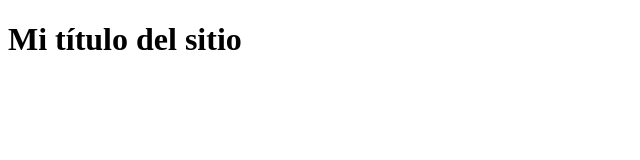
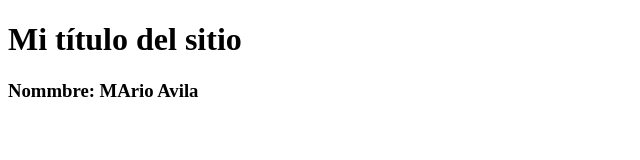
Before and after one commit to avilamariol1/DSW-MarioAvila, a plain HTML site: page index.html in a window 1280 px wide. Shown: the whole page, without its empty margins (0-640 px from the left). Drawn offline with Linux system fonts and the light colour scheme.

Commit message:
otra actualizacion

```diff
--- a/index.html
+++ b/index.html
@@ -8,6 +8,7 @@
 </head>
 <body>
     <h1>Mi título del sitio</h1>
+    <h3> Nommbre: MArio Avila</h3>
 
 </body>
 </html>
```
